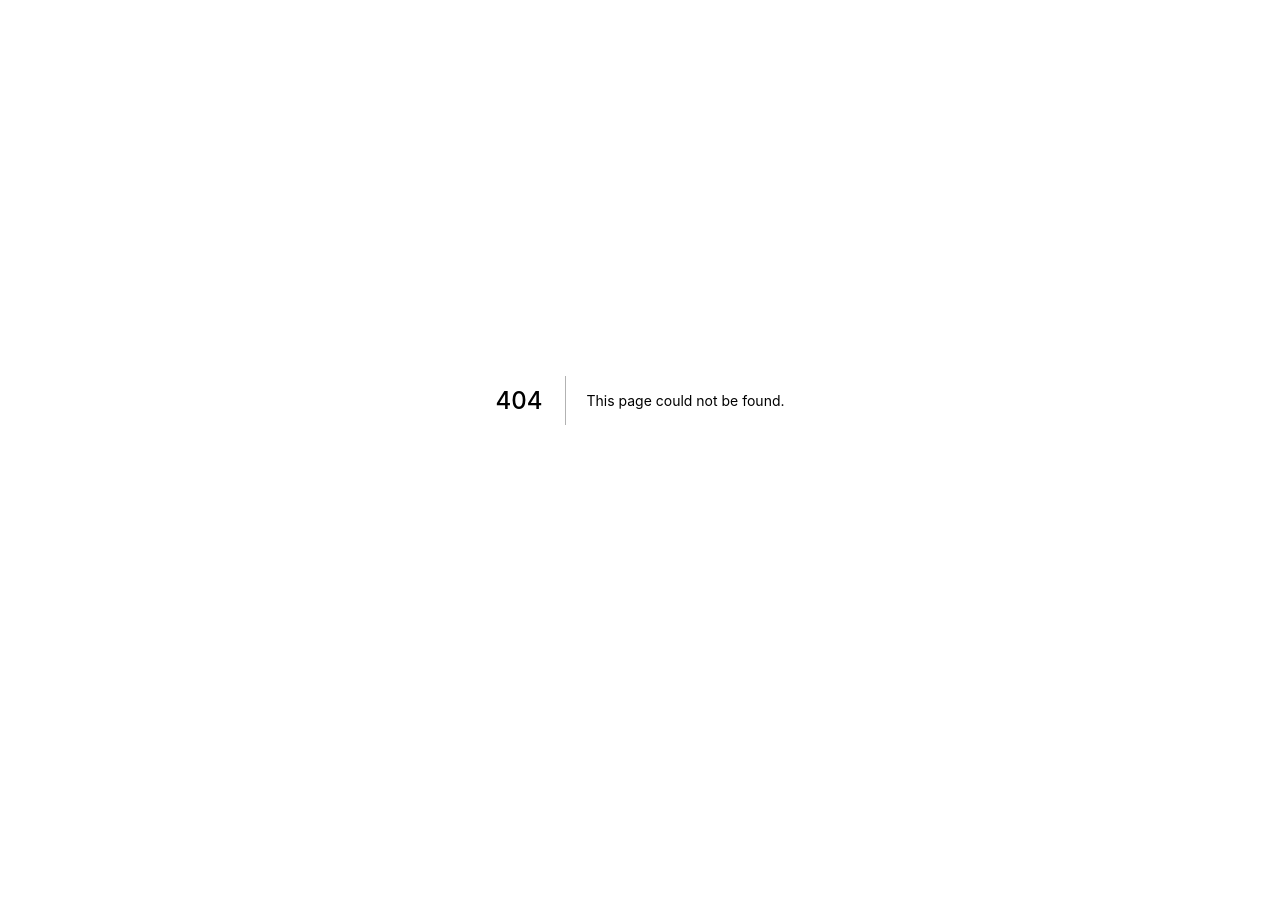
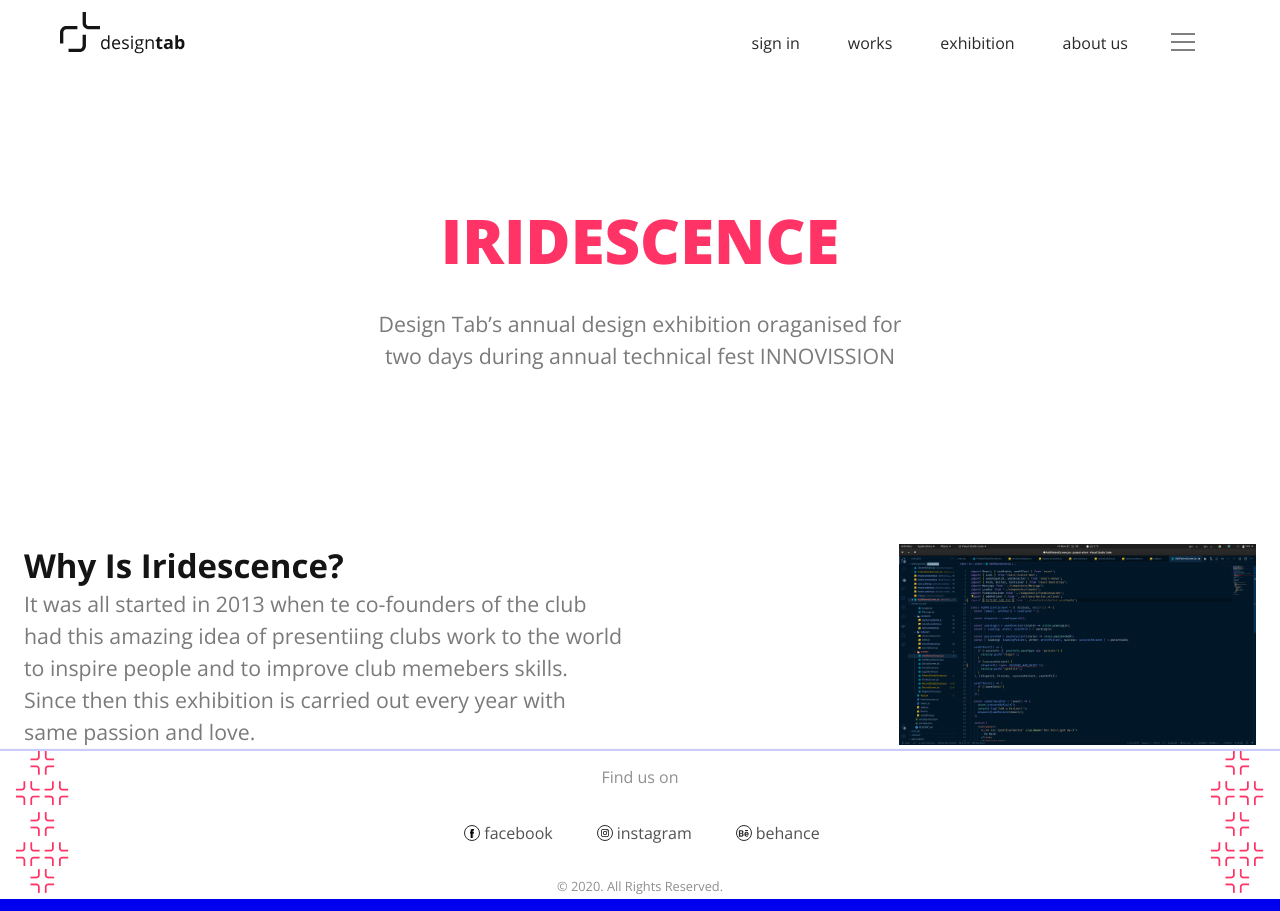
Before and after one commit to ankitkumarsamota121/project-berlin, a Next.js app: page /exhibition in a window 1280 px wide. Before the commit this address had no page. Before the commit the page ends 800 px from the top, so only its background shows below. Built offline with nearby package versions, Linux system fonts and the light colour scheme.

Commit message:
Exhibition Screen In Progress

```diff
--- /dev/null
+++ b/pages/exhibition.js
@@ -0,0 +1,22 @@
+import { makeStyles } from '@material-ui/core';
+import ExhibitionScreen from '../src/screens/ExhibitionScreen';
+import Header from '../src/components/Header';
+import Footer from '../src/components/Footer';
+
+const useStyles = makeStyles((theme) => ({
+  container: {
+    height: '100vh',
+  },
+}));
+
+export default function Home() {
+  const classes = useStyles();
+
+  return (
+    <>
+      <Header />
+      <ExhibitionScreen />
+      <Footer />
+    </>
+  );
+}
--- /dev/null
+++ b/src/screens/ExhibitionScreen/ExhibitionScreen.styles.js
@@ -0,0 +1,29 @@
+import { makeStyles } from '@material-ui/core';
+import { fade } from '@material-ui/core/styles/colorManipulator';
+
+export default makeStyles((theme) => ({
+  grid: {
+    height: '60vh',
+  },
+  container: {
+    maxWidth: '35rem',
+    textAlign: 'center',
+    margin: '2rem 0',
+  },
+  title: {
+    fontWeight: 800,
+    color: theme.palette.primary.main,
+  },
+  description: {
+    color: theme.palette.grey[600],
+  },
+  heading: {
+    textTransform: 'capitalize',
+  },
+  text: {
+    maxWidth: '37.5rem',
+  },
+  image: {
+    width: '100%',
+  },
+}));
--- /dev/null
+++ b/src/screens/ExhibitionScreen/index.js
@@ -0,0 +1,49 @@
+import React from 'react';
+import { Grid, Typography, Container } from '@material-ui/core';
+import useStyles from './ExhibitionScreen.styles';
+
+function ExhibitionScreen() {
+  const classes = useStyles();
+  return (
+    <>
+      <Grid
+        container
+        direction='column'
+        justify='center'
+        alignItems='center'
+        className={classes.grid}
+      >
+        <Typography variant='h1' className={classes.title}>
+          IRIDESCENCE
+        </Typography>
+        <Grid item container direction='column' fluid='true' className={classes.container}>
+          <Typography variant='body1' className={classes.description}>
+            Design Tab’s annual design exhibition oraganised for two days during annual technical
+            fest INNOVISSION
+          </Typography>
+        </Grid>
+      </Grid>
+
+      <Container>
+        <Grid container spacing={10}>
+          <Grid item md={8}>
+            <Typography variant='h5' className={classes.heading}>
+              Why is iridescence?
+            </Typography>
+            <Typography variant='body1' className={classes.text}>
+              It was all started in 2013 when te co-founders of the club had this amazing idea of
+              presentiing clubs work to the world to inspire people and to improve club memebers
+              skills. Since then this exhibition is carried out every year with same passion and
+              love.
+            </Typography>
+          </Grid>
+          <Grid item md={4}>
+            <img src='/images/image.png' className={classes.image} />
+          </Grid>
+        </Grid>
+      </Container>
+    </>
+  );
+}
+
+export default ExhibitionScreen;
```
